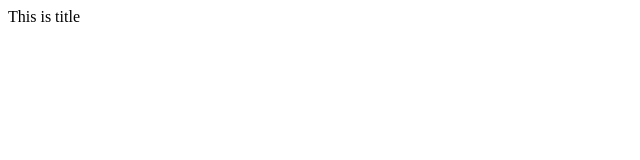
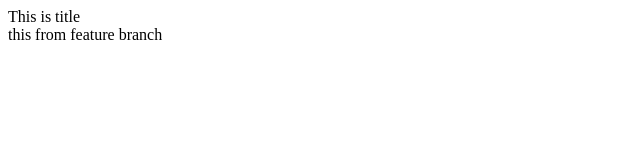
Before and after one commit to anhtuqn001/testgit2, a plain HTML site: page index.html in a window 1280 px wide. Shown: the whole page, without its empty margins (0-640 px from the left). Drawn offline with Linux system fonts and the light colour scheme.

Commit message:
commit from feature branch

```diff
--- a/index.html
+++ b/index.html
@@ -8,5 +8,6 @@
 </head>
 <body>
     <div>This is title</div>
+    <div>this from feature branch</div>
 </body>
 </html>
```
